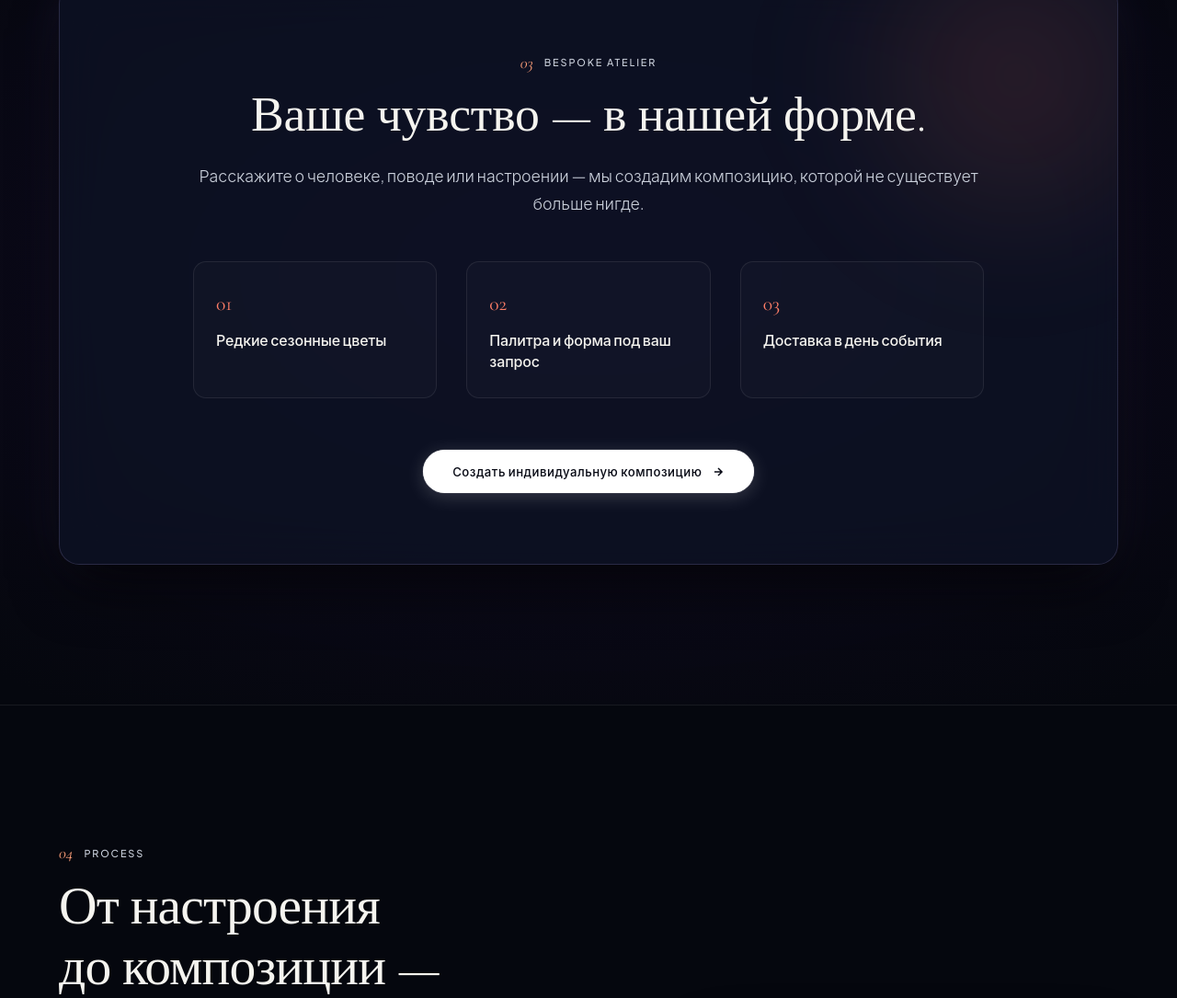
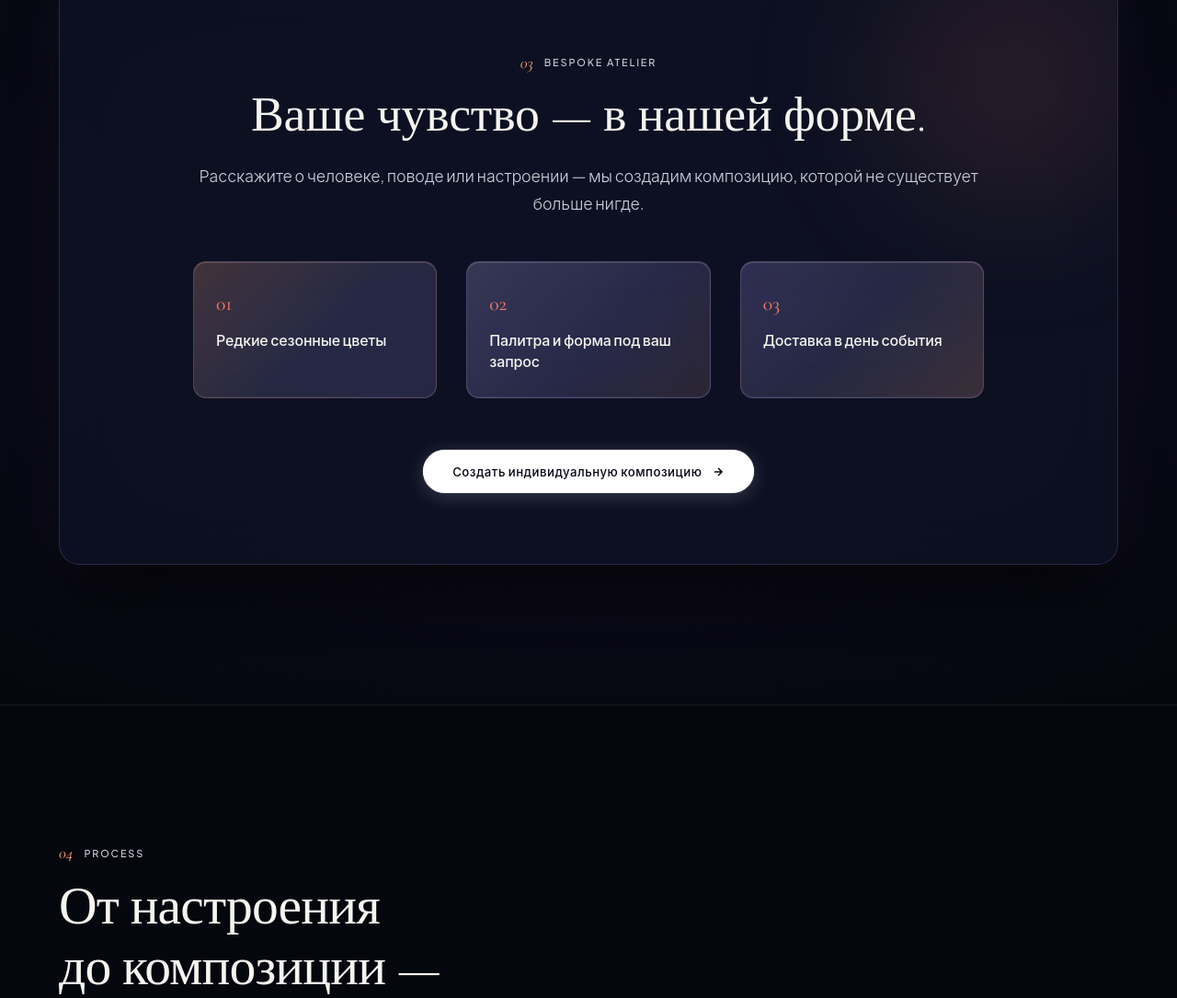
Before and after one commit to amti4u/elanbloom, a plain HTML site: page index.html in a window 1280 px wide. Shown: the part 5289-6374 px from the top of the page at 92% size. Drawn offline with nearby package versions, Linux system fonts and the light colour scheme; a web font is replaced by a local one.

Commit message:
Add warm glass color to bespoke feature cards

```diff
--- a/styles/main.css
+++ b/styles/main.css
@@ -1189,17 +1189,61 @@ ul, ol {
 }
 
 .bespoke-feature-item {
-  background: rgba(255, 255, 255, 0.02);
-  border: 1px solid var(--border-subtle);
+  position: relative;
+  isolation: isolate;
+  overflow: hidden;
+  background:
+    linear-gradient(135deg, rgba(255, 160, 122, 0.2), rgba(200, 182, 255, 0.1) 54%, rgba(171, 146, 245, 0.12)),
+    rgba(255, 255, 255, 0.035);
+  border: 1px solid rgba(255, 190, 174, 0.2);
   border-radius: var(--radius-md);
   padding: 1.75rem 1.5rem;
-  transition: all var(--trans-base);
+  backdrop-filter: blur(24px) saturate(135%);
+  -webkit-backdrop-filter: blur(24px) saturate(135%);
+  box-shadow:
+    inset 0 1px 0 rgba(255, 255, 255, 0.14),
+    inset 0 -1px 0 rgba(200, 182, 255, 0.08);
+  transition: transform var(--trans-base), border-color var(--trans-base), background var(--trans-base), box-shadow var(--trans-base);
+}
+
+.bespoke-feature-item:nth-child(2) {
+  background:
+    linear-gradient(135deg, rgba(200, 182, 255, 0.2), rgba(171, 146, 245, 0.13) 55%, rgba(255, 160, 122, 0.1)),
+    rgba(255, 255, 255, 0.035);
+  border-color: rgba(200, 182, 255, 0.22);
+}
+
+.bespoke-feature-item:nth-child(3) {
+  background:
+    linear-gradient(135deg, rgba(171, 146, 245, 0.19), rgba(200, 182, 255, 0.1) 48%, rgba(255, 160, 122, 0.16)),
+    rgba(255, 255, 255, 0.035);
+  border-color: rgba(210, 180, 235, 0.21);
 }
 
 .bespoke-feature-item:hover {
-  background: rgba(255, 255, 255, 0.05);
-  border-color: var(--border-glass);
+  border-color: rgba(255, 204, 190, 0.38);
   transform: translateY(-4px);
+  box-shadow:
+    inset 0 1px 0 rgba(255, 255, 255, 0.2),
+    0 16px 42px rgba(171, 146, 245, 0.1);
+}
+
+.bespoke-feature-item:nth-child(2):hover {
+  border-color: rgba(200, 182, 255, 0.4);
+}
+
+.bespoke-feature-item:nth-child(3):hover {
+  border-color: rgba(220, 180, 245, 0.4);
+}
+
+@media (prefers-reduced-transparency: reduce) {
+  .bespoke-feature-item,
+  .bespoke-feature-item:nth-child(2),
+  .bespoke-feature-item:nth-child(3) {
+    background: #19182b;
+    backdrop-filter: none;
+    -webkit-backdrop-filter: none;
+  }
 }
 
 .feature-num {
```
